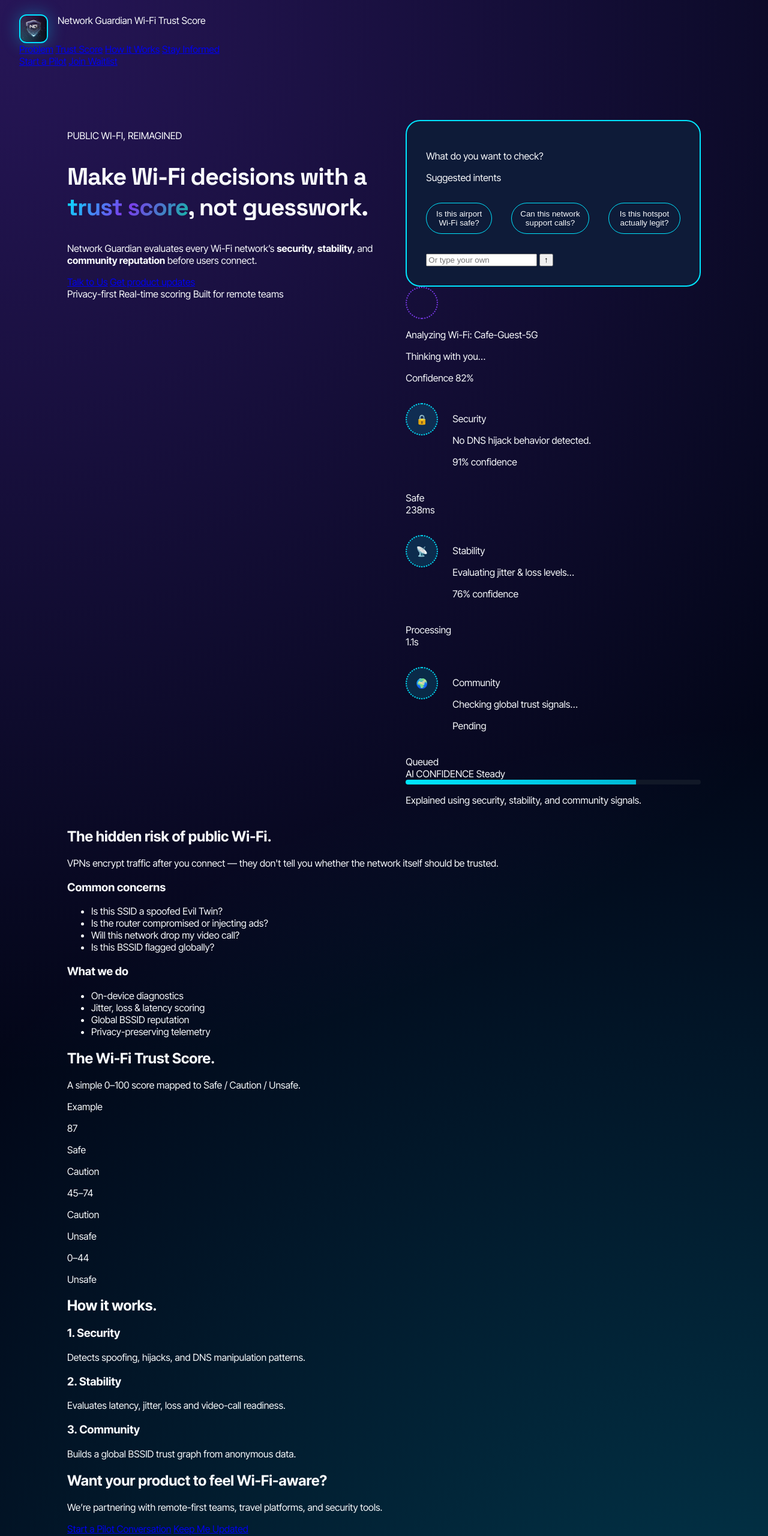
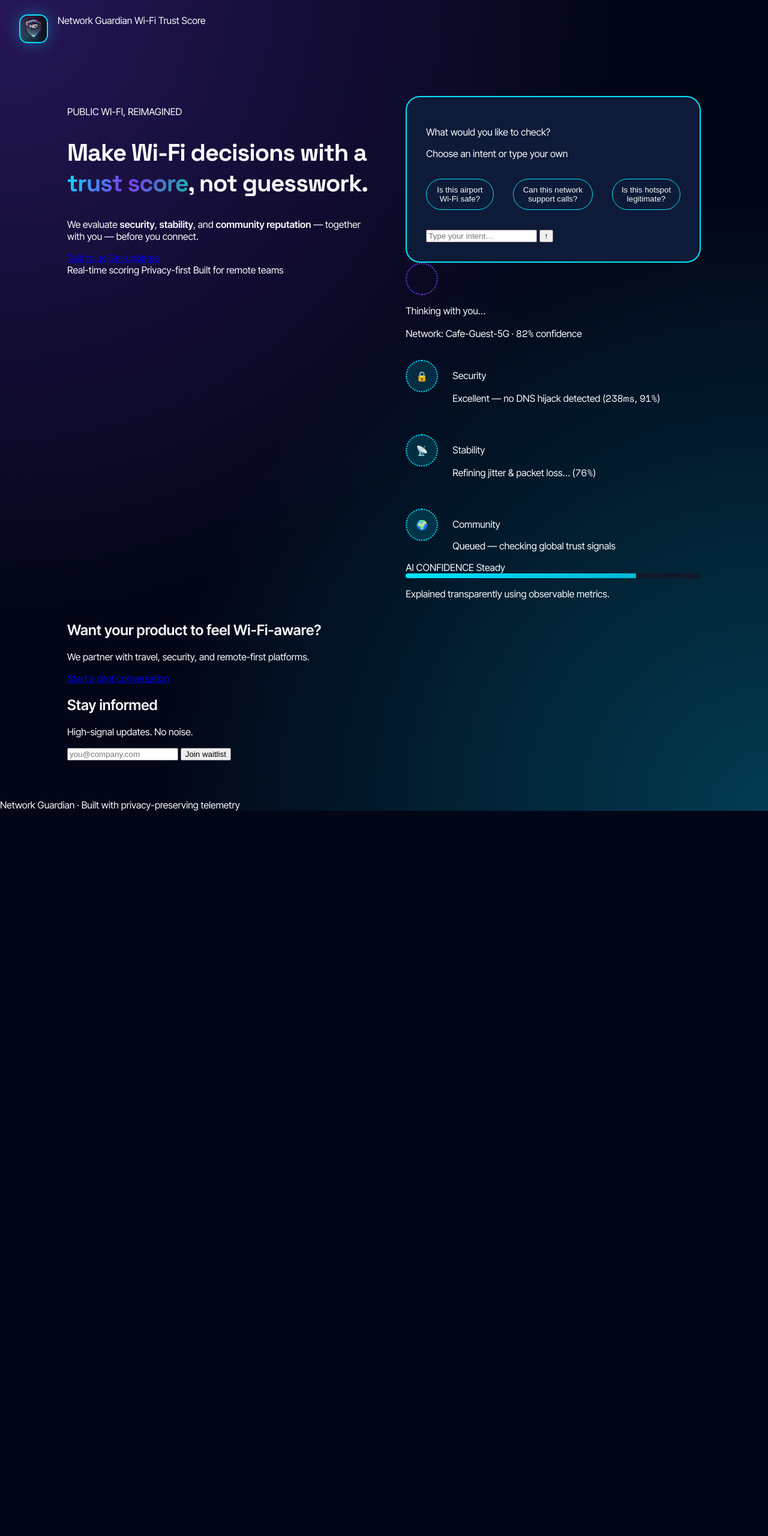
Before and after one commit to rishabhbanga/network-guardian-site, a plain HTML site: page index.html in a window 1280 px wide. Shown: the top 2561 px of the page at 60% size. After the commit the page ends 1352 px from the top, so only its background shows below. Drawn offline with nearby package versions, Linux system fonts and the light colour scheme.

Commit message:
Refactor index.html for clarity and structure
Updated title formatting, modified navigation structure, and improved text clarity throughout the document. Removed unused styles and adjusted content for better readability.

```diff
--- a/index.html
+++ b/index.html
@@ -2,132 +2,112 @@
 <html lang="en">
 <head>
   <meta charset="UTF-8" />
-  <title>Network Guardian – Wi-Fi Trust Score</title>
+  <title>Network Guardian — Wi-Fi Trust Score</title>
   <meta name="viewport" content="width=device-width, initial-scale=1" />
 
   <!-- Fonts -->
   <link rel="preconnect" href="https://fonts.googleapis.com" />
   <link rel="preconnect" href="https://fonts.gstatic.com" crossorigin />
   <link
-    href="https://fonts.googleapis.com/css2?family=Space+Grotesk:wght@500;600;700&family=Inter+Tight:wght@400;500;600;700&display=swap"
+    href="https://fonts.googleapis.com/css2?family=Space+Grotesk:wght@500;600;700&family=Inter+Tight:wght@400;500;600&family=Space+Mono:wght@400;600&display=swap"
     rel="stylesheet"
   />
 
   <link rel="stylesheet" href="styles.css" />
-
-  <!-- Force logo sizing (overrides GitHub theme defaults) -->
-  <style>
-    .ng-logo-img {
-      width: 48px !important;
-      height: 48px !important;
-      object-fit: contain !important;
-      display: inline-block !important;
-      border-radius: 12px;
-    }
-  </style>
 </head>
 
 <body class="saha saha-dark" id="top">
   <div class="bg-orbit"></div>
   <div class="bg-orbit bg-orbit-secondary"></div>
 
-  <!-- Top Navigation -->
+  <!-- NAV -->
   <header class="ng-nav">
-    <div class="ng-nav__logo">
     <a href="#top" class="ng-logo-link">
-        <img src="shield.png" alt="NG Shield" class="ng-logo-img" />
+      <img src="shield.png" alt="Network Guardian" class="ng-logo-img" />
       <div class="ng-logo-text">
         <span class="ng-logo-title">Network Guardian</span>
         <span class="ng-logo-subtitle">Wi-Fi Trust Score</span>
       </div>
     </a>
-    </div>
-
-    <nav class="ng-nav__links">
-      <a href="#problem">Problem</a>
-      <a href="#trust-score">Trust Score</a>
-      <a href="#pillars">How It Works</a>
-      <a href="#newsletter">Stay Informed</a>
-    </nav>
-
-    <div class="ng-nav__cta">
-      <a href="#get-started" class="btn btn-outline">Start a Pilot</a>
-      <a href="#newsletter" class="btn btn-primary">Join Waitlist</a>
-    </div>
   </header>
 
   <main class="ng-main">
-    <!-- HERO SECTION -->
+
+    <!-- HERO -->
     <section class="ng-hero">
+
+      <!-- LEFT COPY -->
       <div class="ng-hero__copy">
         <p class="eyebrow">PUBLIC WI-FI, REIMAGINED</p>
 
         <h1>
           Make Wi-Fi decisions with a
-          <span class="gradient-text">trust score</span>, not guesswork.
+          <span class="gradient-text">trust score</span>,
+          not guesswork.
         </h1>
 
         <p class="ng-hero__subtitle">
-          Network Guardian evaluates every Wi-Fi network’s
-          <strong>security</strong>, <strong>stability</strong>, and
-          <strong>community reputation</strong> before users connect.
+          We evaluate <strong>security</strong>, <strong>stability</strong>, and
+          <strong>community reputation</strong> — together with you — before you connect.
         </p>
 
         <div class="ng-hero__actions">
-          <a href="#get-started" class="btn btn-primary">Talk to Us</a>
-          <a href="#newsletter" class="btn btn-ghost">Get product updates</a>
+          <a href="#get-started" class="btn btn-primary">Talk to us</a>
+          <a href="#newsletter" class="btn btn-ghost">Get updates</a>
         </div>
 
         <div class="ng-hero__meta">
+          <span class="badge badge-cyan">Real-time scoring</span>
           <span class="badge badge-gold">Privacy-first</span>
-          <span class="badge badge-cyan">Real-time scoring</span>
           <span class="badge badge-purple">Built for remote teams</span>
         </div>
       </div>
 
-      <!-- Hero Side Panel -->
+      <!-- RIGHT PANEL -->
       <div class="ng-hero__panel">
+
+        <!-- INTENT SURFACE -->
         <div class="intent-surface">
-          <div class="intent-surface__header">
-            <p class="intent-title">What do you want to check?</p>
-            <p class="intent-subtitle">Suggested intents</p>
-          </div>
+          <p class="intent-title">What would you like to check?</p>
+          <p class="intent-subtitle">Choose an intent or type your own</p>
 
           <div class="intent-chips">
             <button class="chip">Is this airport Wi-Fi safe?</button>
             <button class="chip">Can this network support calls?</button>
-            <button class="chip">Is this hotspot actually legit?</button>
+            <button class="chip">Is this hotspot legitimate?</button>
           </div>
 
           <div class="intent-input">
-            <input type="text" placeholder="Or type your own" />
+            <input type="text" placeholder="Type your intent…" />
             <button class="intent-send">↑</button>
           </div>
         </div>
 
+        <!-- PROCESSING -->
         <div class="processing-stack">
           <div class="processing-card">
-            <div class="processing-spinner">
-              <div class="processing-spinner__inner"></div>
-            </div>
-            <div class="processing-copy">
-              <p class="processing-label">Analyzing Wi-Fi: Cafe-Guest-5G</p>
-              <p class="processing-phase">Thinking with you…</p>
-              <p class="processing-confidence">Confidence 82%</p>
+            <div class="processing-spinner"></div>
+            <div>
+              <p class="processing-label">
+                Thinking with you…
+              </p>
+              <p class="processing-meta">
+                Network: Cafe-Guest-5G · <span class="mono">82%</span> confidence
+              </p>
             </div>
           </div>
 
+          <!-- SCAN ITEMS -->
           <div class="scan-items">
+
             <div class="scan-item scan-item--complete">
               <div class="scan-icon">🔒</div>
               <div class="scan-copy">
                 <p class="scan-title">Security</p>
-                <p class="scan-subtitle">No DNS hijack behavior detected.</p>
-                <p class="scan-meta">91% confidence</p>
-              </div>
-              <div class="scan-status">
-                <span class="status-pill status-pill--good">Safe</span>
-                <span class="status-duration">238ms</span>
+                <p class="scan-subtitle">
+                  Excellent — no DNS hijack detected
+                  (<span class="mono">238ms</span>, <span class="mono">91%</span>)
+                </p>
               </div>
             </div>
 
@@ -135,12 +115,10 @@
               <div class="scan-icon">📡</div>
               <div class="scan-copy">
                 <p class="scan-title">Stability</p>
-                <p class="scan-subtitle">Evaluating jitter & loss levels…</p>
-                <p class="scan-meta">76% confidence</p>
-              </div>
-              <div class="scan-status">
-                <span class="status-pill status-pill--warn">Processing</span>
-                <span class="status-duration">1.1s</span>
+                <p class="scan-subtitle">
+                  Refining jitter & packet loss…
+                  (<span class="mono">76%</span>)
+                </p>
               </div>
             </div>
 
@@ -148,15 +126,15 @@
               <div class="scan-icon">🌍</div>
               <div class="scan-copy">
                 <p class="scan-title">Community</p>
-                <p class="scan-subtitle">Checking global trust signals…</p>
-                <p class="scan-meta">Pending</p>
-              </div>
-              <div class="scan-status">
-                <span class="status-pill status-pill--pending">Queued</span>
-              </div>
+                <p class="scan-subtitle">
+                  Queued — checking global trust signals
+                </p>
               </div>
             </div>
 
+          </div>
+
+          <!-- CONFIDENCE BAR -->
           <div class="confidence-bar">
             <div class="confidence-bar__label">
               <span>AI CONFIDENCE</span>
@@ -169,92 +147,10 @@
             </div>
 
             <p class="confidence-bar__note">
-              Explained using security, stability, and community signals.
-            </p>
-          </div>
-        </div>
-      </div>
-    </section>
-
-    <!-- Problem -->
-    <section id="problem" class="ng-section">
-      <div class="ng-section__header">
-        <h2>The hidden risk of public Wi-Fi.</h2>
-        <p>
-          VPNs encrypt traffic after you connect — they don't tell you whether
-          the network itself should be trusted.
+              Explained transparently using observable metrics.
             </p>
           </div>
 
-      <div class="ng-grid ng-grid--2">
-        <div class="ng-card ng-card--list">
-          <h3 class="ng-card__title">Common concerns</h3>
-          <ul>
-            <li>Is this SSID a spoofed Evil Twin?</li>
-            <li>Is the router compromised or injecting ads?</li>
-            <li>Will this network drop my video call?</li>
-            <li>Is this BSSID flagged globally?</li>
-          </ul>
-        </div>
-
-        <div class="ng-card">
-          <h3 class="ng-card__title">What we do</h3>
-          <ul>
-            <li>On-device diagnostics</li>
-            <li>Jitter, loss & latency scoring</li>
-            <li>Global BSSID reputation</li>
-            <li>Privacy-preserving telemetry</li>
-          </ul>
-        </div>
-      </div>
-    </section>
-
-    <!-- Trust Score -->
-    <section id="trust-score" class="ng-section">
-      <div class="ng-section__header">
-        <h2>The Wi-Fi Trust Score.</h2>
-        <p>A simple 0–100 score mapped to Safe / Caution / Unsafe.</p>
-      </div>
-
-      <div class="ng-grid ng-grid--3">
-        <div class="ng-card ng-card--score">
-          <p class="score-label">Example</p>
-          <p class="score-value">87</p>
-          <p class="score-pill score-pill--safe">Safe</p>
-        </div>
-
-        <div class="ng-card ng-card--score">
-          <p class="score-label">Caution</p>
-          <p class="score-range">45–74</p>
-          <p class="score-pill score-pill--caution">Caution</p>
-        </div>
-
-        <div class="ng-card ng-card--score">
-          <p class="score-label">Unsafe</p>
-          <p class="score-range">0–44</p>
-          <p class="score-pill score-pill--unsafe">Unsafe</p>
-        </div>
-      </div>
-    </section>
-
-    <!-- Pillars -->
-    <section id="pillars" class="ng-section">
-      <div class="ng-section__header">
-        <h2>How it works.</h2>
-      </div>
-
-      <div class="ng-grid ng-grid--3">
-        <div class="ng-card ng-card--pillar">
-          <h3>1. Security</h3>
-          <p>Detects spoofing, hijacks, and DNS manipulation patterns.</p>
-        </div>
-        <div class="ng-card ng-card--pillar">
-          <h3>2. Stability</h3>
-          <p>Evaluates latency, jitter, loss and video-call readiness.</p>
-        </div>
-        <div class="ng-card ng-card--pillar">
-          <h3>3. Community</h3>
-          <p>Builds a global BSSID trust graph from anonymous data.</p>
         </div>
       </div>
     </section>
@@ -262,86 +158,47 @@
     <!-- CTA -->
     <section id="get-started" class="ng-section ng-section--cta">
       <div class="ng-cta-card">
-        <div class="ng-cta-copy">
+        <div>
           <h2>Want your product to feel Wi-Fi-aware?</h2>
           <p>
-            We’re partnering with remote-first teams, travel platforms, and
-            security tools.
+            We partner with travel, security, and remote-first platforms.
           </p>
         </div>
 
         <div class="ng-cta-actions">
           <a
-            href="mailto:hello@networkguardian.app?subject=Pilot%20Interest"
+            href="mailto:hello@networkguardian.app"
             class="btn btn-primary btn-lg"
-          >Start a Pilot Conversation</a>
-
-          <a href="#newsletter" class="btn btn-outline btn-lg">
-            Keep Me Updated
+          >
+            Start a pilot conversation
           </a>
         </div>
       </div>
     </section>
 
-    <!-- Newsletter -->
+    <!-- NEWSLETTER -->
     <section id="newsletter" class="ng-section">
       <div class="ng-cta-card">
-        <div class="ng-cta-copy">
-          <h2>Stay informed.</h2>
-          <p>Short, high-signal updates as we roll out features.</p>
+        <h2>Stay informed</h2>
+        <p>High-signal updates. No noise.</p>
 
-          <!-- Buttondown Embed Form (CSRF-safe) -->
         <form
-            id="ng-newsletter-form"
-            class="ng-newsletter-form"
           action="https://buttondown.email/api/emails/embed-subscribe/networkguardian"
           method="post"
           target="popupwindow"
-            onsubmit="window.open('https://buttondown.email/networkguardian', 'popupwindow')"
+          onsubmit="window.open('https://buttondown.email/networkguardian')"
+          class="ng-newsletter-form"
         >
-            <input
-              type="email"
-              name="email"
-              placeholder="you@company.com"
-              required
-            />
-            <input type="hidden" name="embed" value="1" />
-            <button type="submit" class="btn btn-primary">Keep me posted</button>
+          <input type="email" name="email" placeholder="you@company.com" required />
+          <button type="submit" class="btn btn-primary">Join waitlist</button>
         </form>
-
-          <p class="ng-cta-footnote">
-            Powered by Buttondown. Unsubscribe anytime.
-          </p>
-        </div>
       </div>
     </section>
+
   </main>
 
   <footer class="ng-footer">
-    <p>Network Guardian · Wi-Fi Trust Score</p>
-    <p class="ng-footer__meta">Built with privacy-preserving telemetry.</p>
+    Network Guardian · Built with privacy-preserving telemetry
   </footer>
-
-  <!-- Toast -->
-  <div id="ng-toast" class="ng-toast" aria-live="polite">
-    <div class="ng-toast__icon">✨</div>
-    <div class="ng-toast__content">
-      <p class="ng-toast__title">You’re in.</p>
-      <p class="ng-toast__body">Check your inbox to confirm.</p>
-    </div>
-  </div>
-
-  <!-- Toast Logic -->
-  <script>
-    const form = document.getElementById("ng-newsletter-form");
-    const toast = document.getElementById("ng-toast");
-
-    form.addEventListener("submit", () => {
-      setTimeout(() => {
-        toast.classList.add("show");
-        setTimeout(() => toast.classList.remove("show"), 4000);
-      }, 700);
-    });
-  </script>
 </body>
 </html>
```
Lines whose indentation alone changed are shown as unchanged.
